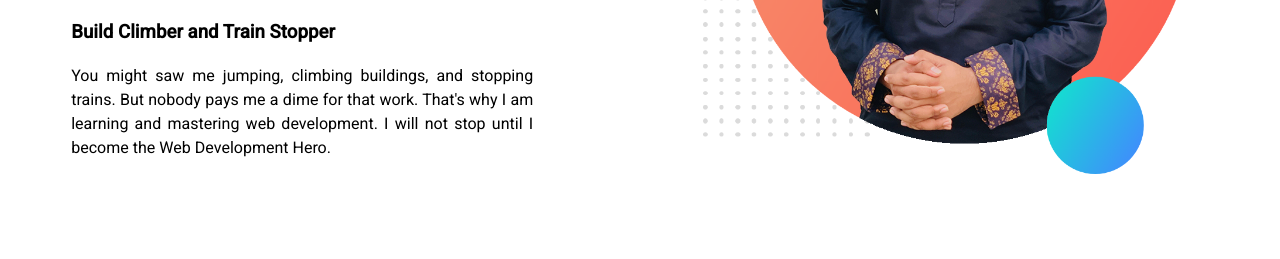
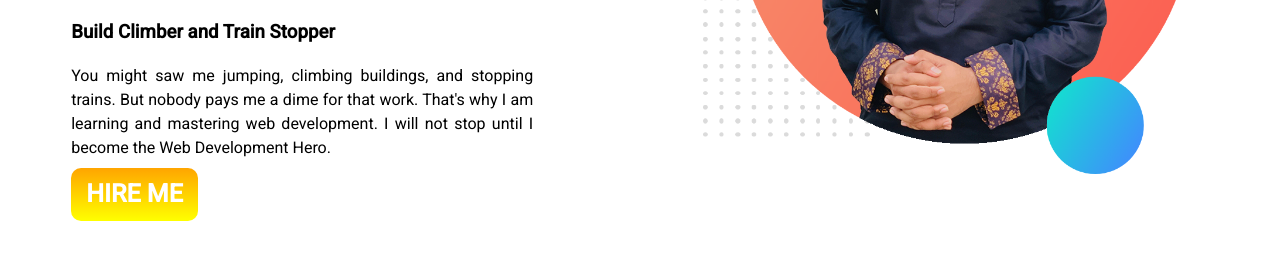
Before and after one commit to mahadihassanriyadh/my-developer-portfolio, a plain HTML site: page index.html in a window 1280 px wide. Shown: the part 345-604 px from the top of the page. Drawn offline with Linux system fonts and the light colour scheme.

Commit message:
added hire me button with linked in profile link to the first section

```diff
--- a/index.html
+++ b/index.html
@@ -18,6 +18,7 @@
             <h1><span class="gold-color">Mahadi Hassan Riyadh</span> World</h1>
             <h3>Build Climber and Train Stopper</h3>
             <p class="p-width">You might saw me jumping, climbing buildings, and stopping trains. But nobody pays me a dime for that work. That's why I am learning and mastering web development. I will not stop until I become the Web Development Hero.</p>
+            <a class="link-button" href="https://www.linkedin.com/in/mahadihassanriyadh/" target="_blank">HIRE ME</a>
         </div>
         <div class="half-width">
             <img src="images/my-bg-with-black-panjabi.png" alt="">
--- a/style.css
+++ b/style.css
@@ -26,6 +26,18 @@ section{
     width: 90%;
 }
 
+.link-button{
+    text-decoration: none;
+    font-size: 25px;
+    color: rgb(255, 255, 255);
+    padding: 8px 15px;
+    border-radius: 10px;
+    font-weight: 600;
+    background-image: linear-gradient(orange, yellow);
+
+
+}
+
 .first-heading{
     background-image: url(images/top-banner.png);
     background-repeat: no-repeat;
```
